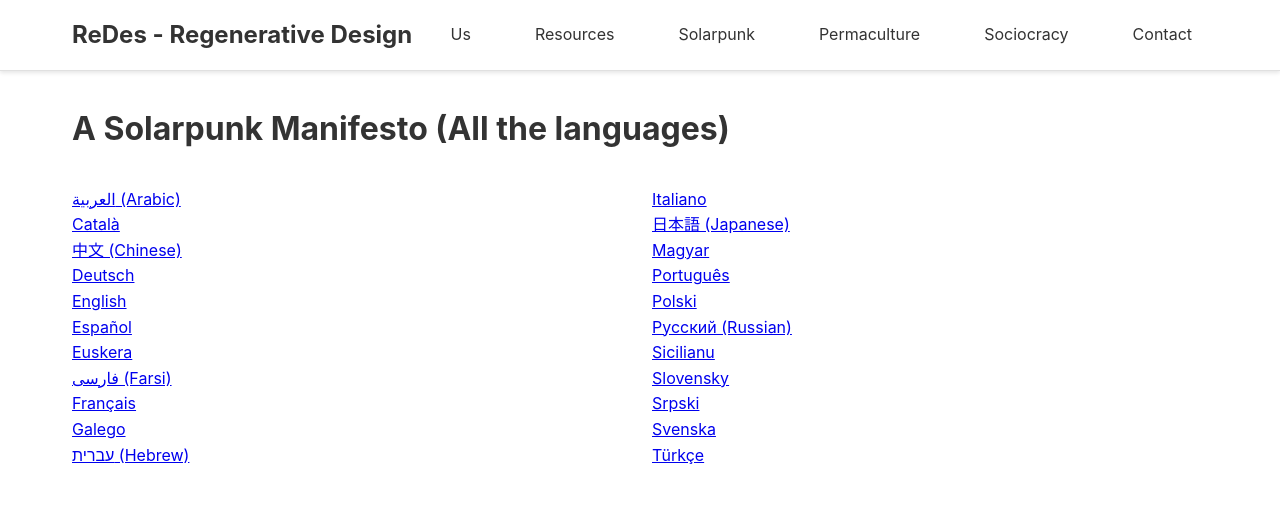
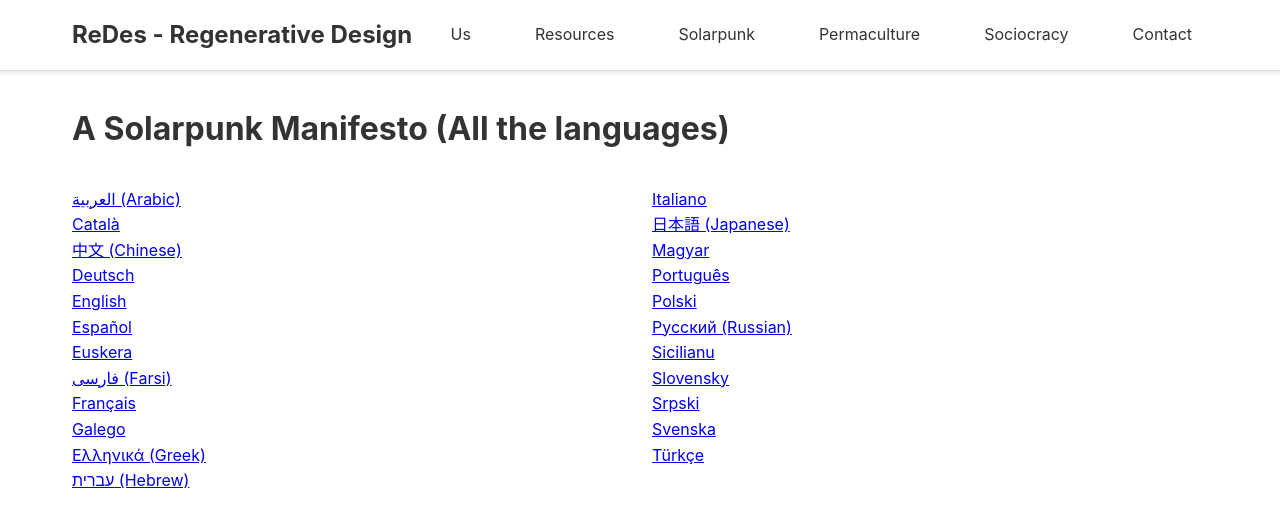
Before and after one commit to pawelngei/re-des, a Jekyll site: the page built from solarpunk-manifesto.md, in a window 1280 px wide. Shown: the top 527 px of the page. Built offline with Jekyll 4.4.1, drawn with Linux system fonts in a browser that asks for light colours.

Commit message:
Fix links in Solarpunk Manifesto

```diff
--- a/solarpunk-manifesto.md
+++ b/solarpunk-manifesto.md
@@ -8,32 +8,33 @@
 <div style="display: grid; grid-template-columns: repeat(auto-fit, minmax(250px, 1fr)); gap: 1.5rem; margin: 2rem 0;">
     <div>
         <ul style="list-style: none; padding: 0;">
-            <li><a href="{{ site.baseurl }}/a-solarpunk-manifesto-arabic/">العربية (Arabic)</a></li>
-            <li><a href="{{ site.baseurl }}/un-manifest-solarpunk-catala/">Català</a></li>
-            <li><a href="{{ site.baseurl }}/a-solarpunk-manifesto-chinese/">中文 (Chinese)</a></li>
-            <li><a href="{{ site.baseurl }}/ein-solarpunk-manifest-deutsch/">Deutsch</a></li>
-            <li><a href="{{ site.baseurl }}/a-solarpunk-manifesto/">English</a></li>
-            <li><a href="{{ site.baseurl }}/un-manifiesto-solarpunk-espanol/">Español</a></li>
-            <li><a href="{{ site.baseurl }}/solarpunk-manifestu-bat-euskera/">Euskera</a></li>
-            <li><a href="{{ site.baseurl }}/a-solarpunk-manifesto-farsi/">فارسی (Farsi)</a></li>
-            <li><a href="{{ site.baseurl }}/un-manifest-solarpunk-francais/">Français</a></li>
-            <li><a href="{{ site.baseurl }}/un-manifesto-solarpunk-galego/">Galego</a></li>
-            <li><a href="{{ site.baseurl }}/a-solarpunk-manifesto-hebrew/">עברית (Hebrew)</a></li>
+            <li><a href="a-solarpunk-manifesto-arabic.html">العربية (Arabic)</a></li>
+            <li><a href="un-manifest-solarpunk-catala.html">Català</a></li>
+            <li><a href="a-solarpunk-manifesto-chinese.html">中文 (Chinese)</a></li>
+            <li><a href="ein-solarpunk-manifest-deutsch.html">Deutsch</a></li>
+            <li><a href="a-solarpunk-manifesto.html">English</a></li>
+            <li><a href="un-manifiesto-solarpunk-espanol.html">Español</a></li>
+            <li><a href="solarpunk-manifestu-bat-euskera.html">Euskera</a></li>
+            <li><a href="a-solarpunk-manifesto-farsi.html">فارسی (Farsi)</a></li>
+            <li><a href="un-manifest-solarpunk-francais.html">Français</a></li>
+            <li><a href="un-manifesto-solarpunk-galego.html">Galego</a></li>
+            <li><a href="a-solarpunk-manifesto-greek.html">Ελληνικά (Greek)</a></li>
+            <li><a href="a-solarpunk-manifesto-hebrew.html">עברית (Hebrew)</a></li>
         </ul>
     </div>
     <div>
         <ul style="list-style: none; padding: 0;">
-            <li><a href="{{ site.baseurl }}/un-manifesto-solarpunk-italiano/">Italiano</a></li>
-            <li><a href="{{ site.baseurl }}/a-solarpunk-manifesto-japanese/">日本語 (Japanese)</a></li>
-            <li><a href="{{ site.baseurl }}/egy-solarpunk-manifeszto-magyar/">Magyar</a></li>
-            <li><a href="{{ site.baseurl }}/um-manifesto-solarpunk-portugues/">Português</a></li>
-            <li><a href="{{ site.baseurl }}/manifest-solarpunka-polski/">Polski</a></li>
-            <li><a href="{{ site.baseurl }}/a-solarpunk-manifesto-russian/">Русский (Russian)</a></li>
-            <li><a href="{{ site.baseurl }}/nu-manifestu-solarpunk-sicilianu/">Sicilianu</a></li>
-            <li><a href="{{ site.baseurl }}/solarpunkovy-manifest-slovensky/">Slovensky</a></li>
-            <li><a href="{{ site.baseurl }}/solarpank-manifest-srpski/">Srpski</a></li>
-            <li><a href="{{ site.baseurl }}/ett-solarpunkmanifest-svenska/">Svenska</a></li>
-            <li><a href="{{ site.baseurl }}/solarpunk-manifestosu-turkce/">Türkçe</a></li>
+            <li><a href="un-manifesto-solarpunk-italiano.html">Italiano</a></li>
+            <li><a href="a-solarpunk-manifesto-japanese.html">日本語 (Japanese)</a></li>
+            <li><a href="egy-solarpunk-manifeszto-magyar.html">Magyar</a></li>
+            <li><a href="um-manifesto-solarpunk-portugues.html">Português</a></li>
+            <li><a href="manifest-solarpunka-polski.html">Polski</a></li>
+            <li><a href="a-solarpunk-manifesto-russian.html">Русский (Russian)</a></li>
+            <li><a href="nu-manifestu-solarpunk-sicilianu.html">Sicilianu</a></li>
+            <li><a href="solarpunkovy-manifest-slovensky.html">Slovensky</a></li>
+            <li><a href="solarpank-manifest-srpski.html">Srpski</a></li>
+            <li><a href="ett-solarpunkmanifest-svenska.html">Svenska</a></li>
+            <li><a href="solarpunk-manifestosu-turkce.html">Türkçe</a></li>
         </ul>
     </div>
 </div>
```
